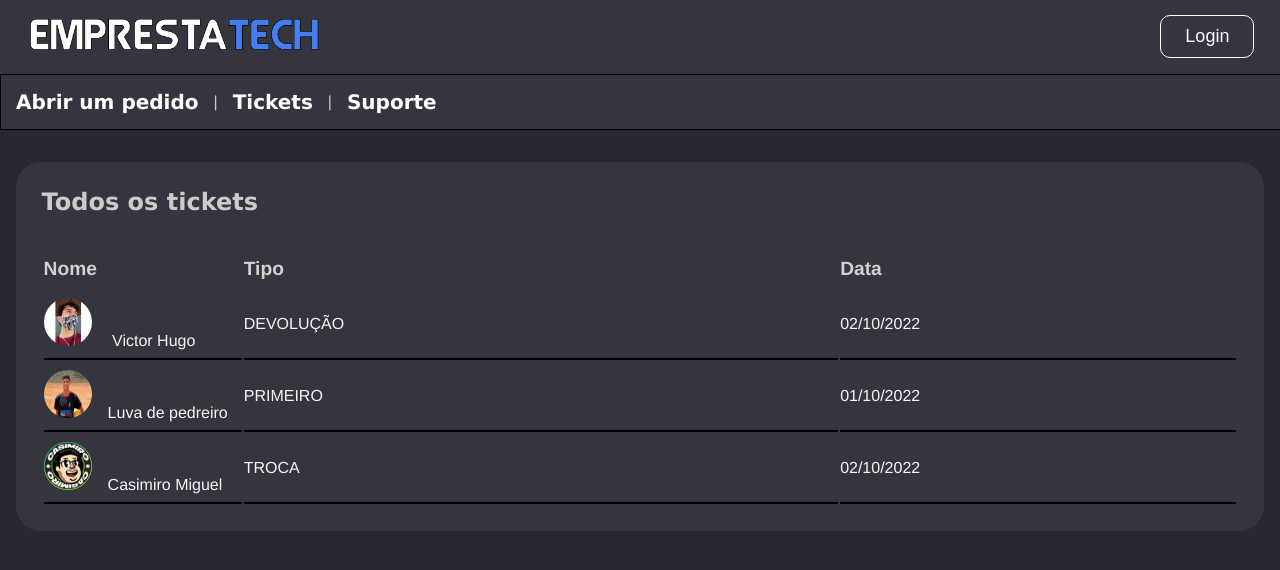
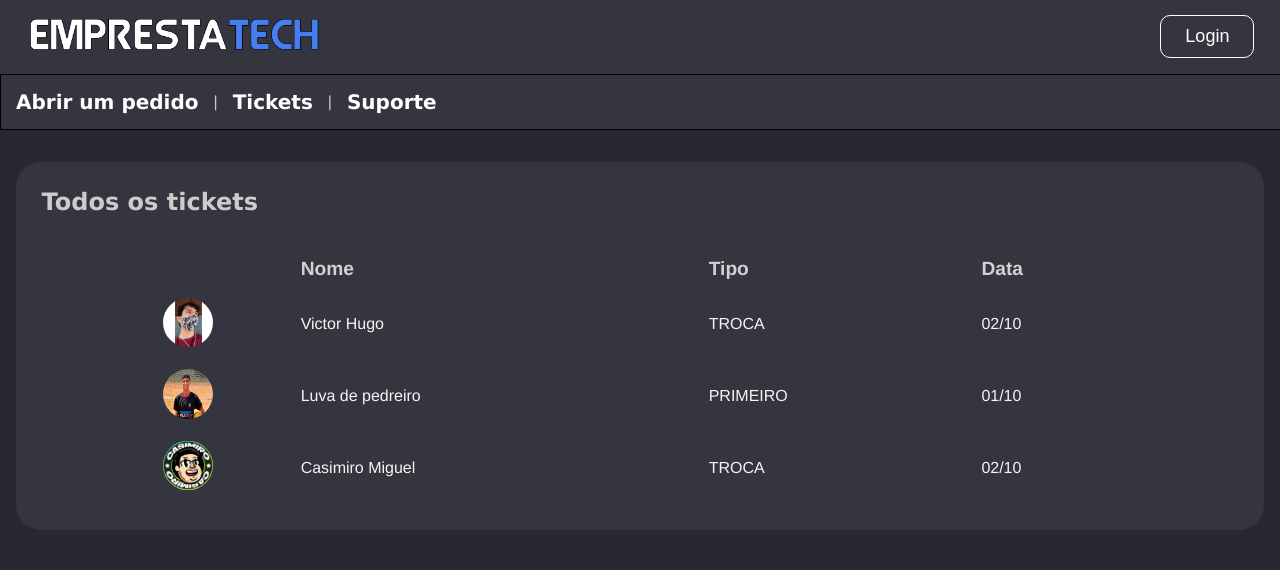
Before and after one commit to VictorHugofny/EMPRESTATECH, a Vue app: page /ticket in a window 1280 px wide. Shown: the top 570 px of the page. Built offline with nearby package versions, Linux system fonts and the light colour scheme.

Commit message:
ajustes flex

```diff
--- a/src/App.vue
+++ b/src/App.vue
@@ -9,6 +9,13 @@
 </template>
 
 <style>
+body {
+overflow-x: hidden;
+}
+*{
+  margin: 0;
+  padding: 0;
+}
 button{
   border-radius: 10px;
   font-size: 20px;
--- a/src/views/Tickets.vue
+++ b/src/views/Tickets.vue
@@ -10,6 +10,7 @@
         <table class="rTable">
             <thead>
                 <tr>
+                    <th class = 'logo'></th>
                     <th>Nome</th>
                     <th>Tipo</th>
                     <th class = 'data'>Data</th>
@@ -18,21 +19,24 @@
 
             <tbody>
                 <tr>
-                    <td><img src="../assets/eu.jpeg" alt=""> Victor Hugo</td>
-                    <td>DEVOLUÇÃO</td>
-                    <td class = 'data'>02/10/2022</td>
+                    <td class = 'logo'><img src="../assets/eu.jpeg" alt=""></td>
+                    <td> Victor Hugo</td>
+                    <td>TROCA</td>
+                    <td class = 'data'>02/10</td>
                 </tr>
 
                 <tr>
-                    <td> <img src="../assets/luva.jpg" alt="">Luva de pedreiro</td>
+                    <td class = 'logo'><img src="../assets/luva.jpg" alt=""></td>
+                    <td> Luva de pedreiro</td>
                     <td>PRIMEIRO</td>
-                    <td class = 'data'>01/10/2022</td>
+                    <td class = 'data'>01/10</td>
                 </tr>
 
                 <tr>
-                    <td><img src="../assets/casimiro.jpg" alt="">Casimiro Miguel</td>
+                    <td class = 'logo'><img src="../assets/casimiro.jpg" alt=""></td>
+                    <td>Casimiro Miguel</td>
                     <td>TROCA</td>
-                    <td class = 'data'>02/10/2022</td>
+                    <td class = 'data'>02/10</td>
                 </tr>
             </tbody>
         </table>
@@ -41,10 +45,11 @@
 </template>
 
 <style scoped>
+
 img{
     border-radius: 50px;
-    width: 3rem;
-    height: 3rem;
+    width: 3.1rem;
+    height: 3.1rem;
     margin-right: 1rem;
 }
 *{margin:0; padding: 0; box-sizing: border-box;}
@@ -63,11 +68,10 @@
 }
 .content{display:flex; margin: auto;}
 
-.rTable{width: 100%; text-align: center;}
+.rTable{width: 100%; text-align: left;}
     .rTable thead{font-weight: bold; color:rgb(210, 210, 210);}
     .rTable th , .rTable td{ padding: 4px 0; padding-bottom: 8px; padding-top: 8px; }
     .rTable td{
-        border-bottom: 2px solid black;
         margin-right: 4rem;
     }
     .rTable th{
@@ -82,8 +86,15 @@
     img{
         display: none;
     }
+    .logo{
+        display:none;
+    }
 }
-
+tr:hover{
+    background: rgba(0, 0, 0, 0.137);
+    padding: 0%;
+    margin: 0%;
+}
 @media only screen and (min-width: 1200px){
     .content{width:100%;}
     .rTable tbody tr td:nth-child(1){width:10%;}
@@ -91,6 +102,16 @@
     .rTable tbody tr td:nth-child(3){width:20%;}
     .rTable tbody tr td:nth-child(4){width:10%;}
     .rTable tbody tr td:nth-child(5){width:30%;}
+
+
+}
+
+@media only screen and (min-width: 1400px){
+
+    .dashboard{
+        margin-left: 18vw;
+        margin-right: 18vw;
+    }
 }
 
 thead tr, tbody td {
@@ -100,8 +121,19 @@
     text-align:left;
 }
 
-tr:hover {
-    background: rgba(255, 255, 255, 0.135);
+.rTable tbody tr td[data-v-b6cefbc6]:nth-child(1) {
+    width: 2%;
 }
 
+
+.logo{
+
+    max-width: 10%;
+}
+.content{
+    max-width: 80%;
+
+}
+
+
 </style>
```
